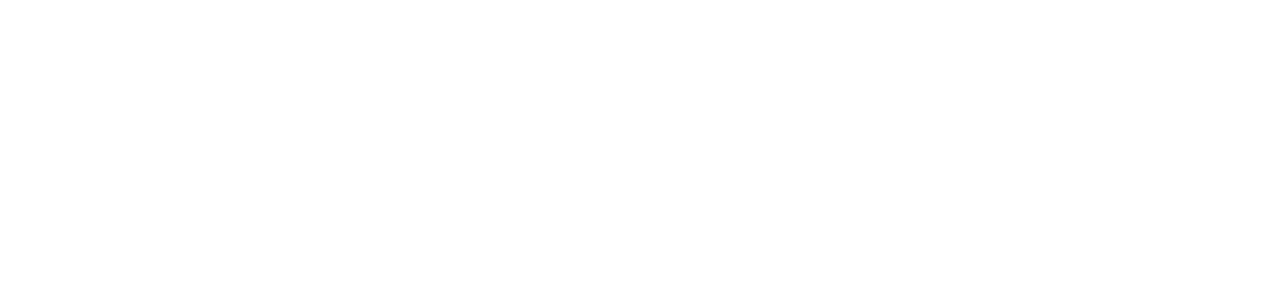
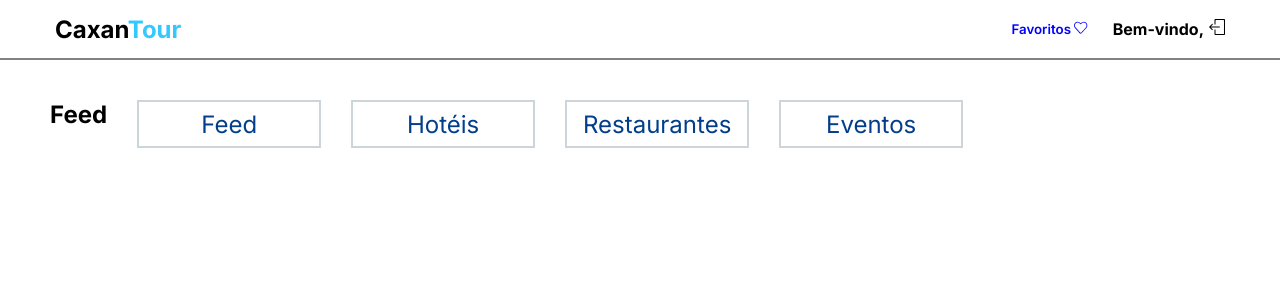
Before and after one commit to Filipe-Matheus-Rodrigues-de-Paiva/Caxamtour, a React (Vite) app: page /dashboard in a window 1280 px wide. Before the commit this address had no page. Shown: the top 300 px of the page. Built offline with nearby package versions, Linux system fonts and the light colour scheme.

Commit message:
fix: login bugs

```diff
--- a/src/Components/HeaderDashboard/Header.tsx
+++ b/src/Components/HeaderDashboard/Header.tsx
@@ -1,26 +1,22 @@
 import { useContext } from "react";
 import { HeaderStyled } from "./HeaderStyle";
 import { SlLogout, SlHeart } from "react-icons/sl"
-import { useNavigate } from "react-router-dom";
 import { DashBoardContext } from "../../Contexts/DashboardContext";
 import FavModal from "../Modais/FavModal";
+import { LoginContext } from "../../Contexts/LoginContext";
 
 export default function Header () {
-    const navigate = useNavigate()
     const { modal, setModal } = useContext(DashBoardContext)
-
-    const logOut = () => {
-        localStorage.clear()
-        navigate('/')
-    }
+    const { user, userLogout } = useContext(LoginContext)
+    console.log(user)
 
     return (
         <HeaderStyled>
             <h1 className="logo">Caxan<span>Tour</span></h1>
             <div>
                 <button onClick={() => setModal(true)}>Favoritos <SlHeart /></button>
-                <h1>Bem-vindo, Filipe</h1>
-                <span onClick={logOut}><SlLogout /></span>
+                <h1>Bem-vindo, {user?.name}</h1>
+                <span onClick={userLogout}><SlLogout /></span>
             </div>
             {modal ? (
                 <FavModal />
--- a/src/Contexts/LoginContext.tsx
+++ b/src/Contexts/LoginContext.tsx
@@ -45,8 +45,10 @@ export const LoginProvider = ({children}: IChildren) => {
                     Authorization: `Bearer ${token}`
                 }
                })
+
                setUser(data)
-               navigate("/dashboard/:id")
+               navigate("/dashboard")
+
             } catch (error) {
                 localStorage.removeItem("@TOKEN")
                 localStorage.removeItem("@IDUSER")
@@ -60,12 +62,17 @@ export const LoginProvider = ({children}: IChildren) => {
 
     const userLogin = async(formData: ILoginFormData)=>{
         try {
-            const { data } = await api.post<IUserLoginResponse>("/users", formData)
+            const { data } = await api.post<IUserLoginResponse>("/login", formData)
+
             const token = data.accessToken;
             const idUser = JSON.stringify(data.user.id)
+
             localStorage.setItem("@TOKEN", token)
             localStorage.setItem("IDUSER", idUser)
-            setUser(user)
+
+            setUser(data.user)
+            navigate("/dashboard")
+
         } catch (error) {
             console.log(error)
         }
--- a/src/Routes/Routes.tsx
+++ b/src/Routes/Routes.tsx
@@ -10,7 +10,7 @@ export default function RoutesMain () {
         <Routes>
             <Route path="/" element={<LoginPage />} />
             <Route path="/register" element={<RegisterProvider><RegisterPage /></RegisterProvider>}/>
-            <Route path="/dashboard/:id" element={<DashBoardProvider><Dashboard /></DashBoardProvider>} />
+            <Route path="/dashboard" element={<DashBoardProvider><Dashboard /></DashBoardProvider>} />
         </Routes>
     )
 }
```
